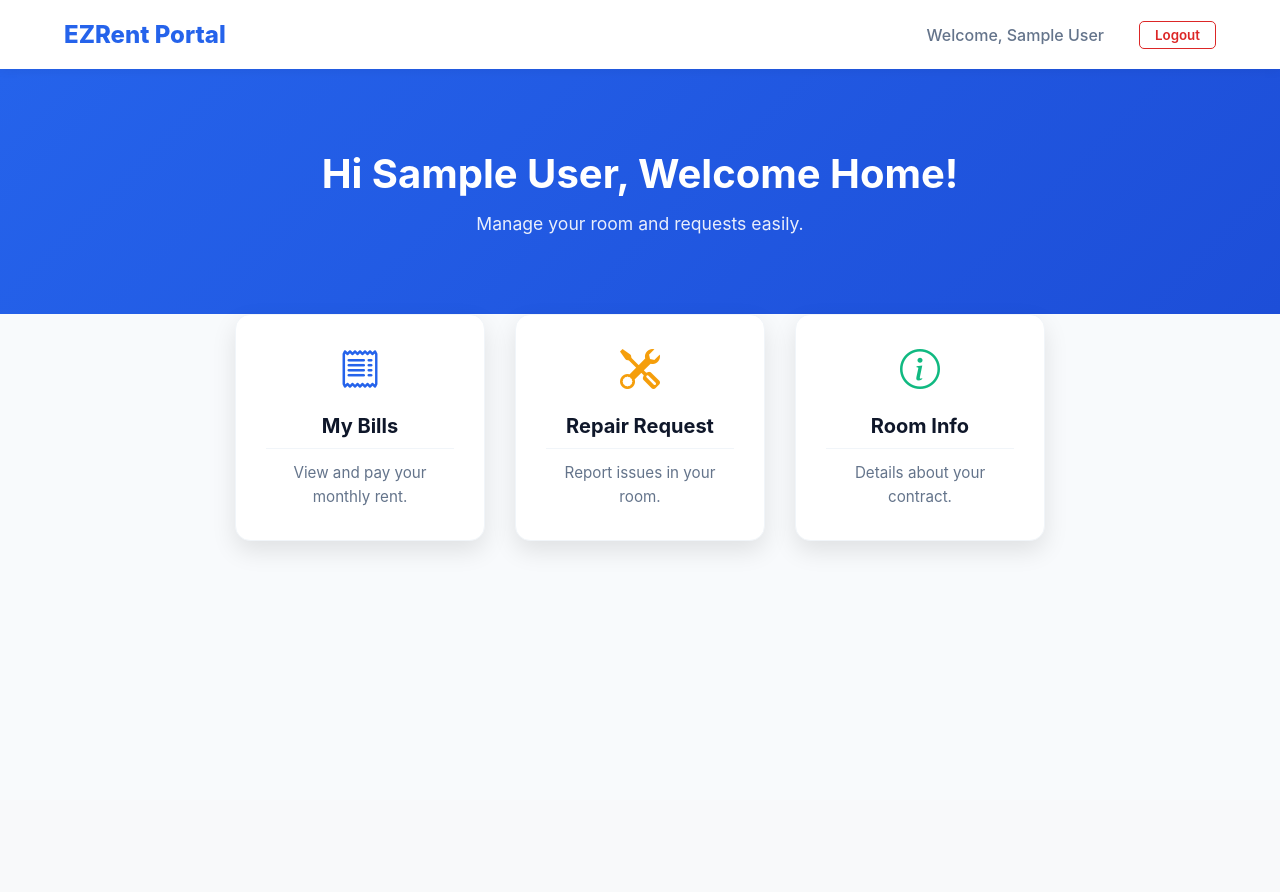
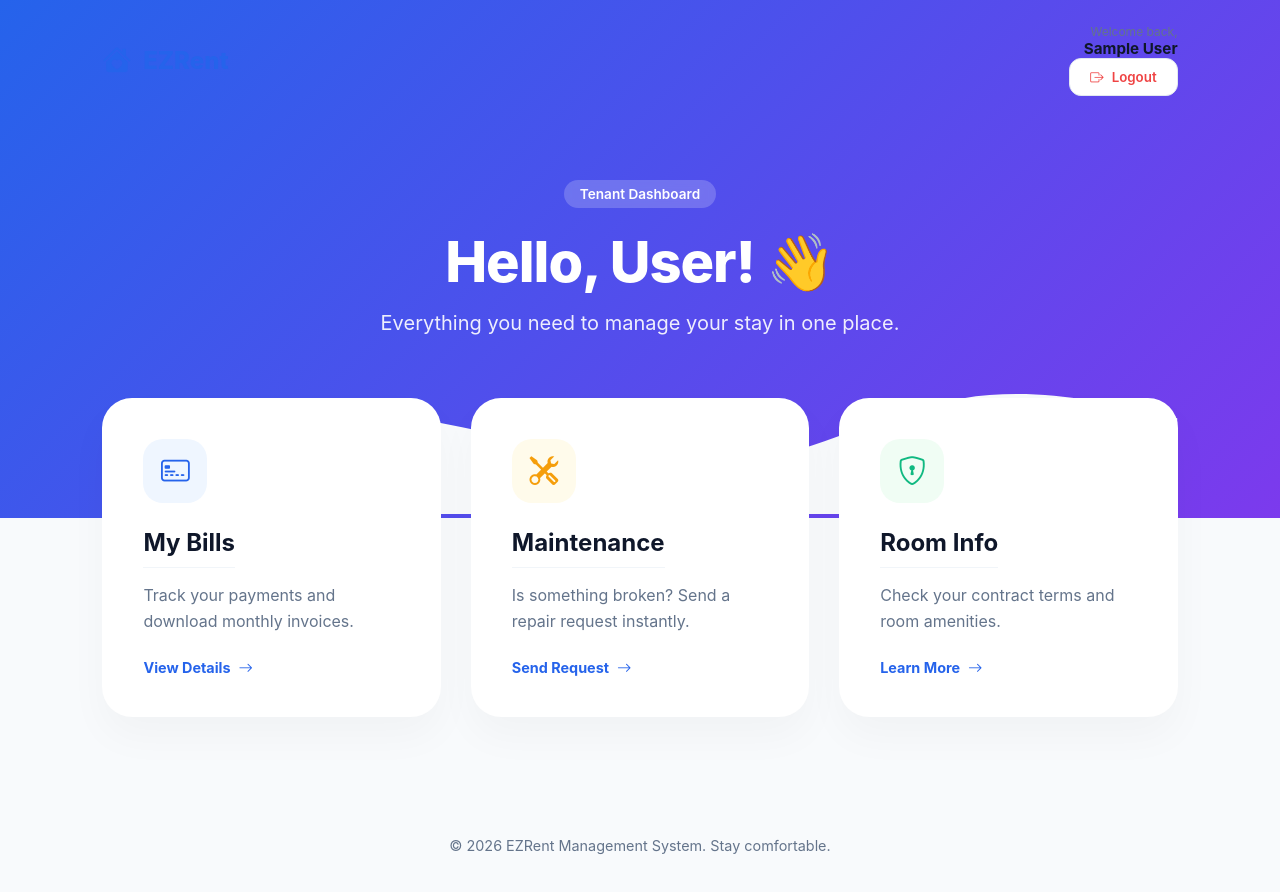
Before and after one commit to Gnoud34/EzRent, a React (Vite) app: page /landing in a window 1280 px wide. Before the commit the page ends 800 px from the top, so only its background shows below. Built offline with nearby package versions, Linux system fonts and the light colour scheme; sample sign-in values are in the browser's storage.

Commit message:
fix landing page

```diff
--- a/src/LandingPage.css
+++ b/src/LandingPage.css
@@ -1,145 +1,219 @@
-/* Giao diện tổng thể */
-.landing-container {
-    font-family: 'Inter', -apple-system, BlinkMacSystemFont, sans-serif;
-    min-height: 100vh;
-    background-color: #f8fafc;
-    color: #1e293b;
+@import url('https://fonts.googleapis.com/css2?family=Plus+Jakarta+Sans:wght@400;500;600;700;800&display=swap');
+
+:root {
+    --primary: #2563eb;
+    --primary-dark: #1e40af;
+    --accent: #f59e0b;
+    --text-main: #0f172a;
+    --text-muted: #64748b;
+    --bg-light: #f8fafc;
+    --transition: all 0.3s cubic-bezier(0.4, 0, 0.2, 1);
 }
 
-/* Thanh điều hướng (Navbar) */
+.landing-container {
+    font-family: 'Plus Jakarta Sans', sans-serif;
+    background-color: var(--bg-light);
+    min-height: 100vh;
+}
+
+/* Navbar Style */
 .landing-nav {
     display: flex;
     justify-content: space-between;
     align-items: center;
-    padding: 1.25rem 8%;
-    background: white;
-    box-shadow: 0 1px 3px rgba(0, 0, 0, 0.1);
-    position: sticky;
+    padding: 1.5rem 8%;
+    position: fixed;
+    width: 100%;
     top: 0;
-    z-index: 100;
+    z-index: 1000;
+    transition: var(--transition);
+    box-sizing: border-box;
 }
 
-.landing-nav .logo {
+.landing-nav.scrolled {
+    background: rgba(255, 255, 255, 0.8);
+    backdrop-filter: blur(12px);
+    padding: 1rem 8%;
+    box-shadow: 0 4px 20px rgba(0, 0, 0, 0.05);
+}
+
+.logo {
+    display: flex;
+    align-items: center;
+    gap: 12px;
     font-size: 1.5rem;
     font-weight: 800;
-    color: #2563eb;
+    color: var(--primary);
+}
+
+.logo i { font-size: 1.8rem; }
+
+.user-profile {
+    display: flex;
+    flex-direction: column;
+    text-align: right;
+}
+
+.welcome-text { font-size: 0.75rem; color: var(--text-muted); }
+.user-name { font-size: 0.95rem; font-weight: 700; color: var(--text-main); }
+
+.btn-logout {
+    margin-left: 20px;
+    padding: 10px 20px;
+    background: white;
+    border: 1px solid #e2e8f0;
+    border-radius: 12px;
+    font-weight: 600;
+    color: #ef4444;
+    cursor: pointer;
+    transition: var(--transition);
     display: flex;
     align-items: center;
-    gap: 10px;
+    gap: 8px;
 }
 
-.nav-actions {
-    display: flex;
-    align-items: center;
-    gap: 20px;
+.btn-logout:hover {
+    background: #fef2f2;
+    border-color: #fecaca;
+    transform: translateY(-2px);
 }
 
-.nav-actions span {
-    font-weight: 500;
-    color: #64748b;
+/* Hero Section */
+.landing-hero {
+    background: linear-gradient(135deg, #2563eb 0%, #7c3aed 100%);
+    padding: 180px 8% 0;
+    text-align: center;
+    color: white;
+    position: relative;
+    overflow: hidden;
 }
 
-.btn-logout-lite {
-    padding: 8px 18px;
-    border: 1.5px solid #ef4444;
-    color: #ef4444;
-    background: transparent;
-    border-radius: 8px;
-    font-weight: 600;
-    cursor: pointer;
-    transition: all 0.2s ease;
+.hero-content {
+    position: relative;
+    z-index: 2;
+    animation: fadeInUp 0.8s ease-out;
 }
 
-.btn-logout-lite:hover {
-    background: #ef4444;
-    color: white;
-}
-
-/* Khu vực Hero (Banner chào mừng) */
-.landing-hero {
-    text-align: center;
-    padding: 100px 20px 140px;
-    background: linear-gradient(135deg, #2563eb 0%, #1e40af 100%);
-    color: white;
+.badge {
+    background: rgba(255, 255, 255, 0.2);
+    padding: 6px 16px;
+    border-radius: 100px;
+    font-size: 0.85rem;
+    font-weight: 600;
+    backdrop-filter: blur(4px);
+    margin-bottom: 20px;
+    display: inline-block;
 }
 
 .landing-hero h1 {
-    font-size: 2.5rem;
-    font-weight: 700;
-    margin-bottom: 15px;
+    font-size: 3.5rem;
+    font-weight: 800;
+    margin: 0 0 15px;
+    letter-spacing: -1px;
 }
 
 .landing-hero p {
-    font-size: 1.1rem;
+    font-size: 1.25rem;
     opacity: 0.9;
+    max-width: 600px;
+    margin: 0 auto 40px;
 }
 
-/* Lưới tính năng (Cards) */
+.hero-waves {
+    margin-top: -100px;
+}
+
+/* Features Grid */
+.content-section {
+    padding: 0 8% 80px;
+    margin-top: -120px;
+    position: relative;
+    z-index: 10;
+}
+
 .features-grid {
     display: grid;
-    grid-template-columns: repeat(auto-fit, minmax(280px, 1fr));
+    grid-template-columns: repeat(auto-fit, minmax(320px, 1fr));
     gap: 30px;
-    max-width: 1100px;
-    margin: -60px auto 50px;
-    padding: 0 20px;
 }
 
 .feature-card {
     background: white;
-    padding: 40px 30px;
-    border-radius: 20px;
-    text-align: center;
-    box-shadow: 0 10px 25px -5px rgba(0, 0, 0, 0.05);
-    transition: all 0.3s cubic-bezier(0.4, 0, 0.2, 1);
+    padding: 40px;
+    border-radius: 30px;
+    border: 1px solid rgba(255, 255, 255, 0.8);
+    box-shadow: 0 20px 40px rgba(0, 0, 0, 0.03);
     cursor: pointer;
-    border: 1px solid #f1f5f9;
+    transition: var(--transition);
+    display: flex;
+    flex-direction: column;
+    align-items: flex-start;
 }
 
 .feature-card:hover {
-    transform: translateY(-10px);
-    box-shadow: 0 20px 30px -10px rgba(37, 99, 235, 0.15);
-    border-color: #dbeafe;
+    transform: translateY(-12px);
+    box-shadow: 0 30px 60px rgba(37, 99, 235, 0.1);
 }
 
-.feature-card i {
-    font-size: 3rem;
-    color: #2563eb;
-    margin-bottom: 20px;
-    display: inline-block;
+.icon-box {
+    width: 64px;
+    height: 64px;
+    border-radius: 20px;
+    display: flex;
+    align-items: center;
+    justify-content: center;
+    font-size: 1.8rem;
+    margin-bottom: 25px;
+    transition: var(--transition);
 }
 
+.bill-card .icon-box { background: #eff6ff; color: #2563eb; }
+.maintenance-card .icon-box { background: #fffbeb; color: #f59e0b; }
+.room-card .icon-box { background: #f0fdf4; color: #10b981; }
+
 .feature-card h3 {
-    font-size: 1.25rem;
+    font-size: 1.5rem;
     font-weight: 700;
-    margin-bottom: 12px;
-    color: #0f172a;
+    margin-bottom: 15px;
+    color: var(--text-main);
 }
 
 .feature-card p {
-    font-size: 0.95rem;
-    color: #64748b;
+    color: var(--text-muted);
     line-height: 1.6;
+    margin-bottom: 25px;
 }
 
-/* Hiệu ứng riêng cho icon từng card */
-.feature-card:nth-child(2) i { color: #f59e0b; } /* Màu vàng cho Repair */
-.feature-card:nth-child(3) i { color: #10b981; } /* Màu xanh cho Room Info */
+.card-link {
+    font-weight: 700;
+    font-size: 0.9rem;
+    color: var(--primary);
+    display: flex;
+    align-items: center;
+    gap: 8px;
+}
 
-/* Responsive (Cho điện thoại) */
+.card-link i { transition: var(--transition); }
+.feature-card:hover .card-link i { transform: translateX(5px); }
+
+/* Footer */
+.landing-footer {
+    text-align: center;
+    padding: 40px;
+    color: var(--text-muted);
+    font-size: 0.9rem;
+}
+
+/* Animations */
+@keyframes fadeInUp {
+    from { opacity: 0; transform: translateY(30px); }
+    to { opacity: 1; transform: translateY(0); }
+}
+
+/* Mobile Responsive */
 @media (max-width: 768px) {
-    .landing-hero {
-        padding: 60px 20px 100px;
-    }
-
-    .landing-hero h1 {
-        font-size: 2rem;
-    }
-
-    .features-grid {
-        margin-top: -40px;
-    }
-
-    .nav-actions span {
-        display: none; /* Ẩn tên user trên mobile cho gọn */
-    }
+    .landing-hero h1 { font-size: 2.5rem; }
+    .nav-actions .welcome-text { display: none; }
+    .features-grid { grid-template-columns: 1fr; }
+    .content-section { margin-top: -60px; }
 }
--- a/src/LandingPage.tsx
+++ b/src/LandingPage.tsx
@@ -1,11 +1,19 @@
-import React from 'react';
+import React, { useEffect, useState } from 'react';
 import { useNavigate } from 'react-router-dom';
 import './LandingPage.css';
 
 const LandingPage: React.FC = () => {
     const navigate = useNavigate();
+    const [scrolled, setScrolled] = useState(false);
     const userJson = localStorage.getItem('user');
     const user = userJson ? JSON.parse(userJson) : null;
+
+    // Hiệu ứng đổi màu Navbar khi cuộn chuột
+    useEffect(() => {
+        const handleScroll = () => setScrolled(window.scrollY > 50);
+        window.addEventListener('scroll', handleScroll);
+        return () => window.removeEventListener('scroll', handleScroll);
+    }, []);
 
     const handleLogout = () => {
         localStorage.removeItem('user');
@@ -14,48 +22,66 @@ const LandingPage: React.FC = () => {
 
     return (
         <div className="landing-container">
-            <nav className="landing-nav">
-                <div className="logo">EZRent Portal</div>
+            {/* Navbar */}
+            <nav className={`landing-nav ${scrolled ? 'scrolled' : ''}`}>
+                <div className="logo">
+                    <i className="bi bi-house-heart-fill"></i>
+                    <span>EZRent</span>
+                </div>
                 <div className="nav-actions">
-                    <span>Welcome, {user?.name}</span>
-                    <button onClick={handleLogout} className="btn-logout-lite">Logout</button>
+                    <div className="user-profile">
+                        <span className="welcome-text">Welcome back,</span>
+                        <span className="user-name">{user?.name}</span>
+                    </div>
+                    <button onClick={handleLogout} className="btn-logout">
+                        <i className="bi bi-box-arrow-right"></i> Logout
+                    </button>
                 </div>
             </nav>
 
-            <div className="landing-hero">
-                <h1>Hi {user?.name}, Welcome Home!</h1>
-                <p>Manage your room and requests easily.</p>
-            </div>
+            {/* Hero Section */}
+            <header className="landing-hero">
+                <div className="hero-content">
+                    <span className="badge">Tenant Dashboard</span>
+                    <h1>Hello, {user?.name.split(' ').pop()}! 👋</h1>
+                    <p>Everything you need to manage your stay in one place.</p>
+                </div>
+                <div className="hero-waves">
+                    <svg xmlns="http://www.w3.org/2000/svg" viewBox="0 0 1440 320">
+                        <path fill="#f8fafc" fillOpacity="1" d="M0,224L48,213.3C96,203,192,181,288,181.3C384,181,480,203,576,224C672,245,768,267,864,250.7C960,235,1056,181,1152,165.3C1248,149,1344,171,1392,181.3L1440,192L1440,320L1392,320C1344,320,1248,320,1152,320C1056,320,960,320,864,320C768,320,672,320,576,320C480,320,384,320,288,320C192,320,96,320,48,320L0,320Z"></path>
+                    </svg>
+                </div>
+            </header>
 
-            <div className="features-grid">
-                <div className="feature-card">
-                    <i className="bi bi-receipt"></i>
-                    <h3>My Bills</h3>
-                    <p>View and pay your monthly rent.</p>
+            {/* Main Actions */}
+            <main className="content-section">
+                <div className="features-grid">
+                    <div className="feature-card bill-card" onClick={() => navigate('/bills')}>
+                        <div className="icon-box"><i className="bi bi-credit-card-2-front"></i></div>
+                        <h3>My Bills</h3>
+                        <p>Track your payments and download monthly invoices.</p>
+                        <span className="card-link">View Details <i className="bi bi-arrow-right"></i></span>
+                    </div>
+
+                    <div className="feature-card maintenance-card" onClick={() => navigate('/user-request')}>
+                        <div className="icon-box"><i className="bi bi-tools"></i></div>
+                        <h3>Maintenance</h3>
+                        <p>Is something broken? Send a repair request instantly.</p>
+                        <span className="card-link">Send Request <i className="bi bi-arrow-right"></i></span>
+                    </div>
+
+                    <div className="feature-card room-card" onClick={() => navigate('/room-info')}>
+                        <div className="icon-box"><i className="bi bi-shield-lock"></i></div>
+                        <h3>Room Info</h3>
+                        <p>Check your contract terms and room amenities.</p>
+                        <span className="card-link">Learn More <i className="bi bi-arrow-right"></i></span>
+                    </div>
                 </div>
-                <div className="feature-card" onClick={() => navigate('/maintenance')}>
-                    <i className="bi bi-tools"></i>
-                    <h3>Repair Request</h3>
-                    <p>Report issues in your room.</p>
-                </div>
-                <div className="feature-card">
-                    <i className="bi bi-info-circle"></i>
-                    <h3>Room Info</h3>
-                    <p>Details about your contract.</p>
-                </div>
-            </div>
+            </main>
 
-            <style>{`
-                .landing-container { font-family: 'Inter', sans-serif; min-height: 100vh; background: #f8fafc; }
-                .landing-nav { display: flex; justify-content: space-between; align-items: center; padding: 20px 5%; background: white; box-shadow: 0 2px 10px rgba(0,0,0,0.05); }
-                .logo { font-weight: bold; color: #2563eb; font-size: 24px; }
-                .landing-hero { text-align: center; padding: 80px 20px; background: linear-gradient(135deg, #2563eb 0%, #1d4ed8 100%); color: white; }
-                .features-grid { display: flex; justify-content: center; gap: 30px; padding: 50px 5%; margin-top: -50px; }
-                .feature-card { background: white; padding: 30px; border-radius: 15px; width: 250px; text-align: center; box-shadow: 0 10px 25px rgba(0,0,0,0.1); cursor: pointer; transition: 0.3s; }
-                .feature-card:hover { transform: translateY(-10px); }
-                .feature-card i { font-size: 40px; color: #2563eb; }
-                .btn-logout-lite { margin-left: 15px; padding: 5px 15px; border: 1px solid #dc2626; color: #dc2626; background: none; border-radius: 5px; cursor: pointer; }
-            `}</style>
+            <footer className="landing-footer">
+                <p>© 2026 EZRent Management System. Stay comfortable.</p>
+            </footer>
         </div>
     );
 };
```
